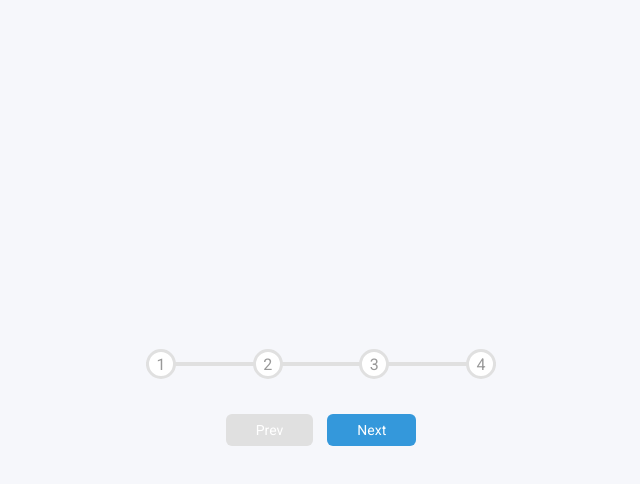
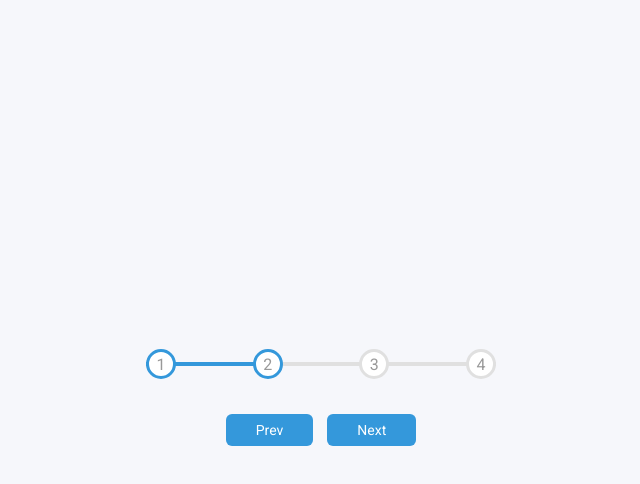
Before and after one commit to yasermaly/progress-steps, a plain HTML site: page index.html in a window 1280 px wide. Both pictures are taken after a click on the button "Next". Shown: the whole page, without its empty margins (319-959 px from the left). Drawn offline with Linux system fonts and the light colour scheme.

Commit message:
progress steps complete

```diff
--- a/script.js
+++ b/script.js
@@ -0,0 +1,50 @@
+const progress = document.getElementById('progress');
+const prev = document.getElementById('prev');
+const next = document.getElementById('next');
+const circles = document.querySelectorAll('.circle');
+
+let currentActive = 1;
+
+next.addEventListener('click', () => {
+  currentActive++;
+
+  if (currentActive > circles.length) {
+    currentActive = circles.length;
+  }
+
+  update();
+});
+
+prev.addEventListener('click', () => {
+  currentActive--;
+
+  if (currentActive < 1) {
+    currentActive = 1;
+  }
+
+  update();
+});
+
+function update() {
+  circles.forEach((circle, idx) => {
+    if (idx < currentActive) {
+      circle.classList.add('active');
+    } else {
+      circle.classList.remove('active');
+    }
+  });
+
+  const actives = document.querySelectorAll('.active');
+
+  progress.style.width =
+    ((actives.length - 1) / (circles.length - 1)) * 100 + '%';
+
+  if (currentActive === 1) {
+    prev.disabled = true;
+  } else if (currentActive === circles.length) {
+    next.disabled = true;
+  } else {
+    prev.disabled = false;
+    next.disabled = false;
+  }
+}
--- a/style.css
+++ b/style.css
@@ -70,7 +70,7 @@ body {
   transition: 0.4s ease;
 }
 
-circle.active {
+.circle.active {
   border-color: var(--line-border-fill);
 }
 
```
